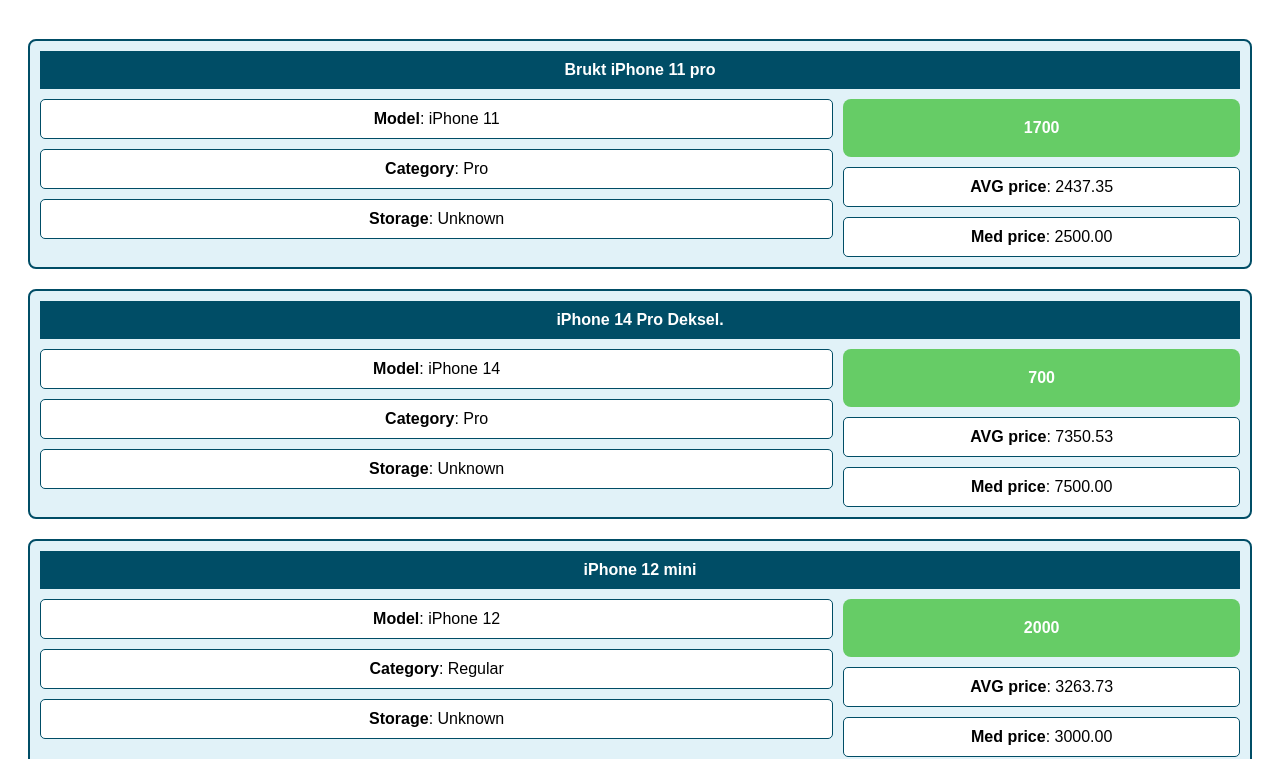
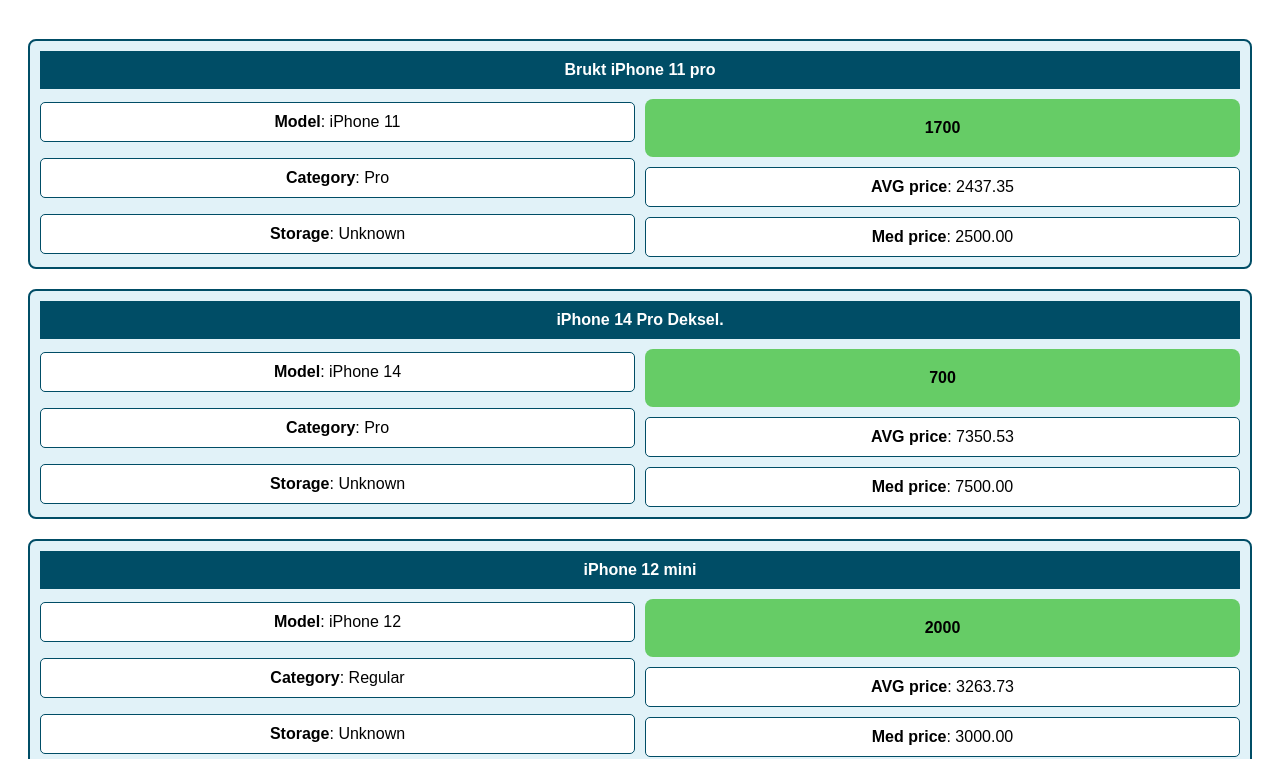
Before and after one commit to JibbelJabbel/Scrap, a plain HTML site: page index.html in a window 1280 px wide. Shown: the part 61-820 px from the top of the page. Drawn offline with Linux system fonts and the light colour scheme.

Commit message:
Update style.css

```diff
--- a/style.css
+++ b/style.css
@@ -15,7 +15,7 @@ h1 {
 
 .listing-card {
     display: grid;
-    grid-template-columns: 2fr 1fr; /* Two columns, wider left (2fr) and narrower right (1fr) */
+    grid-template-columns: 1fr 1fr; /* Two equal-width columns */
     gap: 10px;
     border: 2px solid #004d66;
     padding: 10px;
@@ -36,18 +36,17 @@ h1 {
     display: flex;
     flex-direction: column;
     gap: 10px;
+    justify-content: space-around;
 }
 
 .listing-card .right-info {
     display: flex;
     flex-direction: column;
+    gap: 10px;
     justify-content: space-around;
-    gap: 10px;
 }
 
 .listing-card .price {
-    background-color: #004d66;
-    color: white;
     font-weight: bold;
     text-align: center;
     padding: 20px;
```
